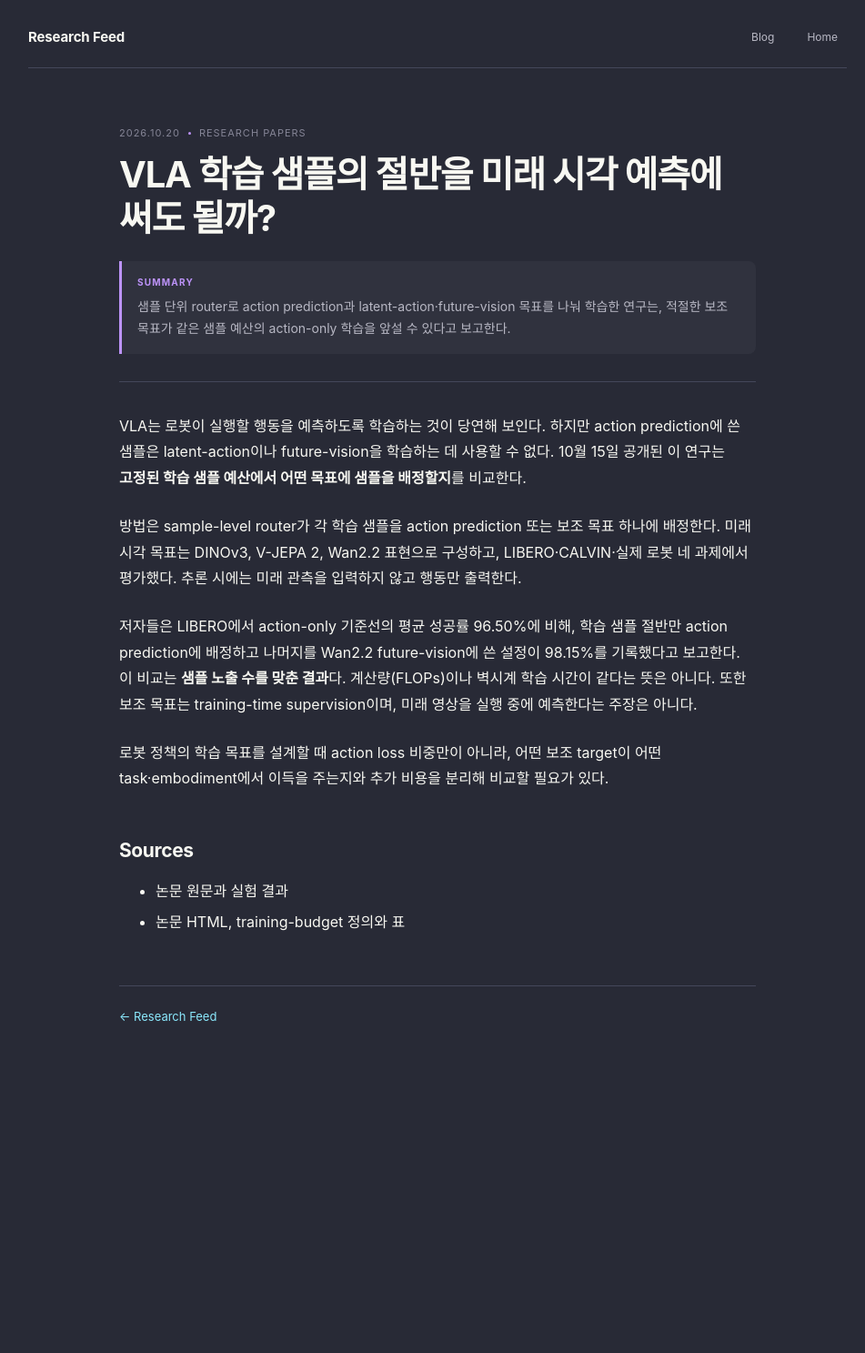
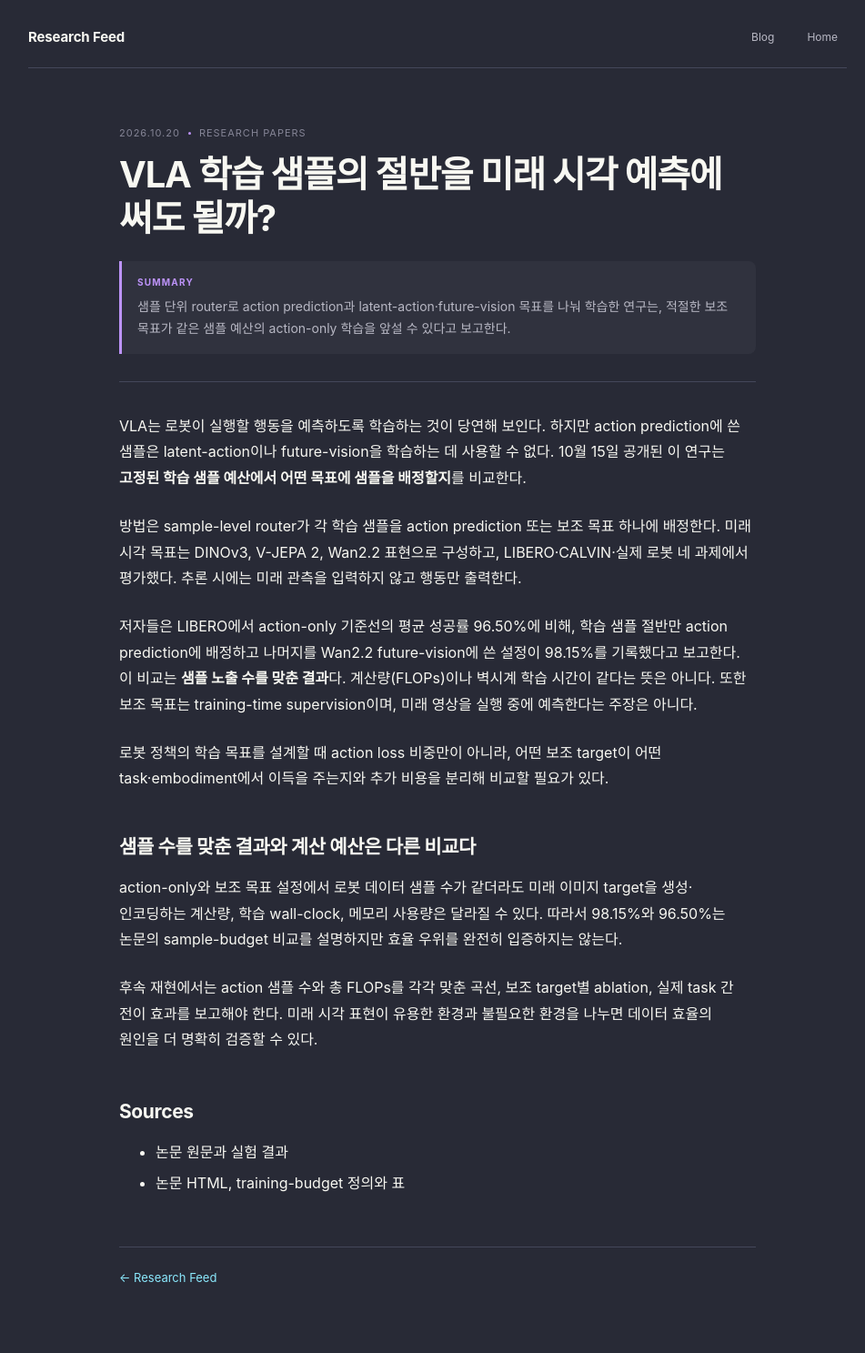
Before and after one commit to nayana224/nayana224.github.io, a Jekyll site: the page built from _research_feed/2026-10-20-research-papers.md, in a window 1280 px wide. Shown: the whole page at 91% size, without its empty margins (159-1110 px from the left). Built offline with Jekyll 4.4.1, drawn with Linux system fonts in a browser that asks for light colours; before the commit the page ends 1200 px from its top, so only the background shows below that.

Commit message:
Strengthen Research Feed article: 2026-10-20

```diff
--- a/_research_feed/2026-10-20-research-papers.md
+++ b/_research_feed/2026-10-20-research-papers.md
@@ -15,6 +15,12 @@
 
 로봇 정책의 학습 목표를 설계할 때 action loss 비중만이 아니라, 어떤 보조 target이 어떤 task·embodiment에서 이득을 주는지와 추가 비용을 분리해 비교할 필요가 있다.
 
+## 샘플 수를 맞춘 결과와 계산 예산은 다른 비교다
+
+action-only와 보조 목표 설정에서 로봇 데이터 샘플 수가 같더라도 미래 이미지 target을 생성·인코딩하는 계산량, 학습 wall-clock, 메모리 사용량은 달라질 수 있다. 따라서 98.15%와 96.50%는 논문의 sample-budget 비교를 설명하지만 효율 우위를 완전히 입증하지는 않는다.
+
+후속 재현에서는 action 샘플 수와 총 FLOPs를 각각 맞춘 곡선, 보조 target별 ablation, 실제 task 간 전이 효과를 보고해야 한다. 미래 시각 표현이 유용한 환경과 불필요한 환경을 나누면 데이터 효율의 원인을 더 명확히 검증할 수 있다.
+
 ## Sources
 - [논문 원문과 실험 결과](https://arxiv.org/abs/2610.21915)
 - [논문 HTML, training-budget 정의와 표](https://arxiv.org/html/2610.21915v1)
```
